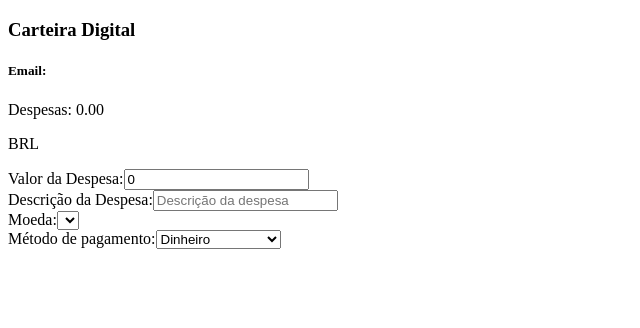
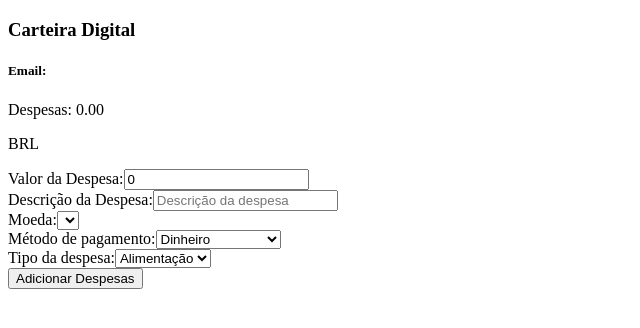
Before and after one commit to Daviniel/test-dev-frontend, a React (Create React App) app: page /carteira in a window 1280 px wide. Shown: the top 328 px of the page, without its empty margins (0-640 px from the left). Built offline with nearby package versions, Linux system fonts and the light colour scheme.

Commit message:
button para adicionar as despesas criado

```diff
--- a/src/components/form/index.js
+++ b/src/components/form/index.js
@@ -81,6 +81,28 @@ class Form extends Component {
                         </select>
                     </label>
                 </div>
+                <div className='form'>
+                    <label  htmlFor='tag'>
+                        Tipo da despesa:
+                        <select
+                            id='tag'
+                            name='tag'
+                            data-testid='tag-input'
+                            onChange={ this.handleChange }
+                        >
+                            <option value='Food'>Alimentação</option>
+                            <option value='Leisure'>Lazer</option>
+                            <option value='Work'>Trabalho</option>
+                            <option value='Transport'>Transporte</option>
+                            <option value='Health'>Saúde</option>
+                        </select>
+                    </label>
+                </div>
+                <div className='button-div'>
+                    <button className='button-ad' onClick={ '' } type='submit'>
+                        Adicionar Despesas
+                    </button>
+                </div>
             </div>
 
         );
```
